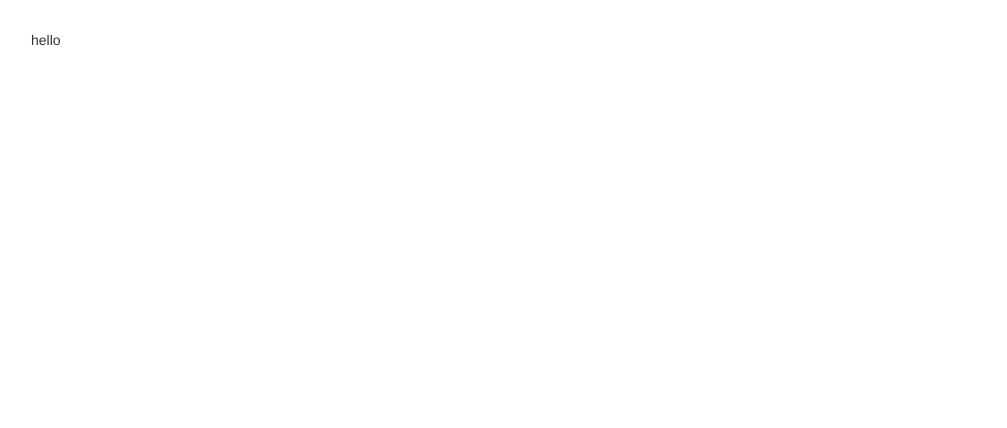
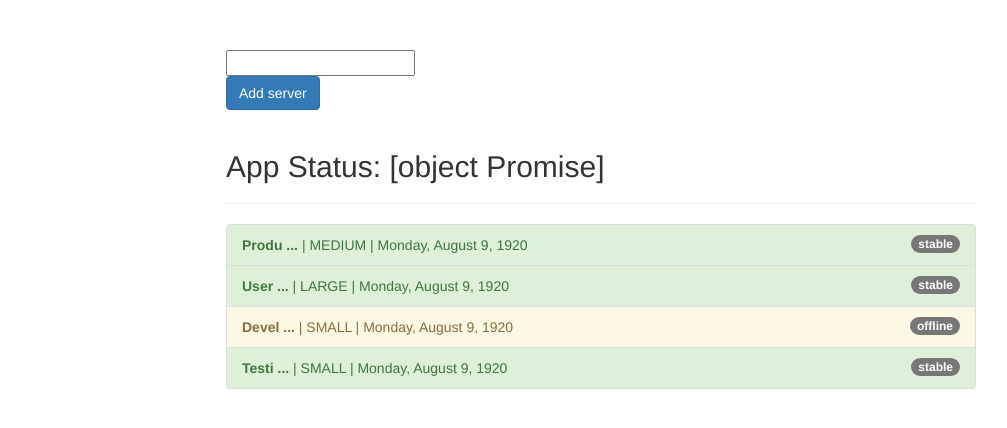
Before and after one commit to GjorgjiKirovski/revision-app, an Angular app: page / in a window 1280 px wide. Shown: the top 428 px of the page, without its empty margins (39-1046 px from the left). Built offline with nearby package versions, Linux system fonts and the light colour scheme.

Commit message:
pipes section finished

```diff
--- a/src/app/app.component.css
+++ b/src/app/app.component.css
@@ -1,3 +1,3 @@
-.container{
-    margin-top:30px;
+.container {
+  margin-top: 50px;
 }
--- a/src/app/app.component.html
+++ b/src/app/app.component.html
@@ -1,7 +1,26 @@
 <div class="container">
-	<div class="row">
-    <div class="col-xs-12">
-      <p>hello</p>
+  <div class="row">
+    <div class="col-xs-12 col-sm-10 col-md-8 col-sm-offset-1 col-md-offset-2">
+      <input type="text" [(ngModel)]="filteredStatus">
+      <br>
+      <button class="btn btn-primary" (click)="onAddServer()">Add server</button>
+      <br><br>
+      <h2>App Status: {{ appStatus }}</h2>
+      <hr>
+      <ul class="list-group">
+        <li
+          class="list-group-item"
+          *ngFor="let server of servers | filter:filteredStatus:'status'"
+          [ngClass]="getStatusClasses(server)">
+          <span
+            class="badge">
+            {{ server.status }}
+          </span>
+          <strong>{{ server.name | shorten:5 }}</strong> |
+            {{ server.instanceType | uppercase }} |
+            {{ server.started | date:'fullDate' }}
+        </li>
+      </ul>
     </div>
-	</div>
+  </div>
 </div>
--- a/src/app/app.component.ts
+++ b/src/app/app.component.ts
@@ -7,4 +7,55 @@
 })
 export class AppComponent {
 
+  appStatus = new Promise((resolve,reject) => {
+    setTimeout(() => {
+      resolve('stable');
+    }, 2000);
+  })
+
+  servers = [
+    {
+      instanceType: 'medium',
+      name: 'Production Server',
+      status: 'stable',
+      started: new Date(15, 1, 2017)
+    },
+    {
+      instanceType: 'large',
+      name: 'User Database',
+      status: 'stable',
+      started: new Date(15, 1, 2017)
+    },
+    {
+      instanceType: 'small',
+      name: 'Development Server',
+      status: 'offline',
+      started: new Date(15, 1, 2017)
+    },
+    {
+      instanceType: 'small',
+      name: 'Testing Environment Server',
+      status: 'stable',
+      started: new Date(15, 1, 2017)
+    }
+  ];
+
+  filteredStatus = '';
+
+  getStatusClasses(server: {instanceType: string, name: string, status: string, started: Date}) {
+    return {
+      'list-group-item-success': server.status === 'stable',
+      'list-group-item-warning': server.status === 'offline',
+      'list-group-item-danger': server.status === 'critical'
+    };
+  }
+
+  onAddServer(){
+    this.servers.push({
+      instanceType: 'small',
+      name: 'New Server',
+      status:'stable',
+      started: new Date(15, 1, 2017)
+    })
+  }
 }
--- /dev/null
+++ b/src/app/filter.pipe.ts
@@ -0,0 +1,23 @@
+import { Pipe, PipeTransform } from '@angular/core';
+
+@Pipe({
+  name: 'filter',
+  pure: false
+})
+export class FilterPipe implements PipeTransform {
+
+  transform(value: any, filterString:string, propName:string): any {
+    if(value.length === 0 || filterString === ''){
+      return value;
+    }
+    const resultArray = []
+    for(const item of value){
+      if(item[propName] === filterString ){
+        resultArray.push(item);
+      }
+
+    }
+    return resultArray
+  }
+
+}
--- /dev/null
+++ b/src/app/shorten.pipe.ts
@@ -0,0 +1,13 @@
+import { Pipe, PipeTransform } from "@angular/core";
+
+@Pipe({
+    name: 'shorten'
+})
+export class ShortenPipe implements PipeTransform{
+    transform(value: any, limit:number) {
+        if(value.length > limit){
+            return value.substr(0, limit) + ' ...';
+        }
+        return value;
+    }
+}
```
Also changed, not shown: src/app/app.module.ts (+9 -2 lines).
